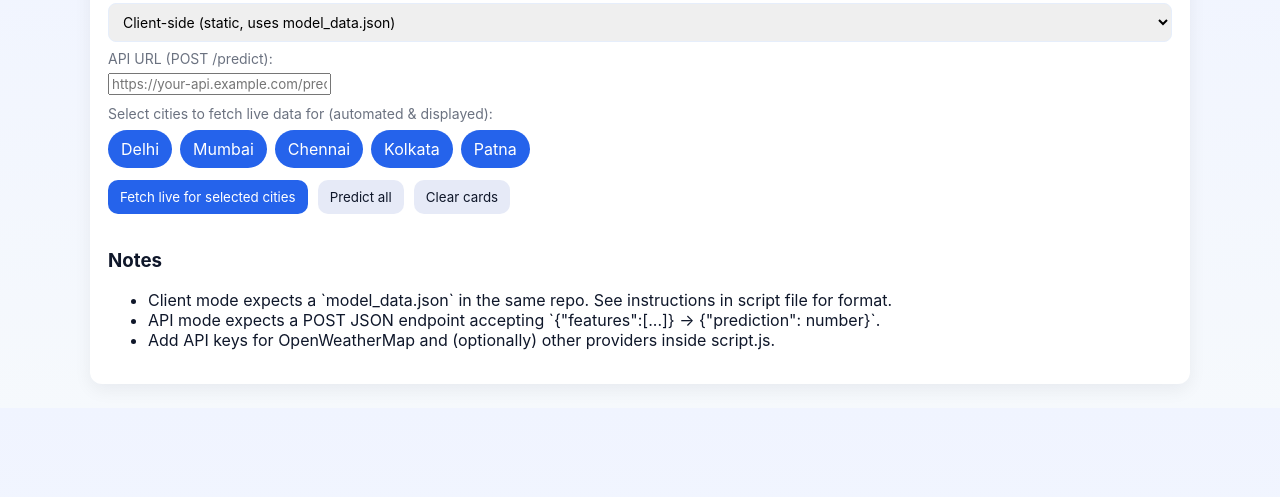
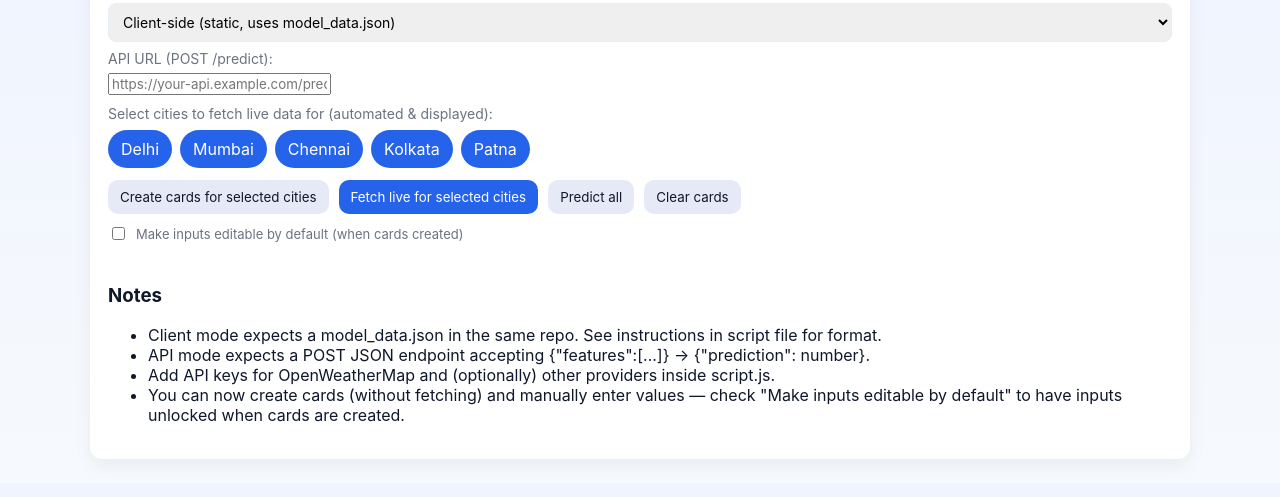
Before and after one commit to charolette-xiome/-Health-Impact-Predictor, a plain HTML site: page index.html in a window 1280 px wide. Shown: the part 105-602 px from the top of the page. Drawn offline with Linux system fonts and the light colour scheme; no server answers.

Commit message:
Update index.html

```diff
--- a/index.html
+++ b/index.html
@@ -31,9 +31,17 @@
                 <!-- chips inserted by JS -->
             </div>
             <div class="btn-row">
+                <button id="createCardsBtn">Create cards for selected cities</button>
                 <button id="fetchCitiesBtn" class="primary">Fetch live for selected cities</button>
                 <button id="predictAllBtn">Predict all</button>
                 <button id="clearBtn">Clear cards</button>
+            </div>
+
+            <div style="margin-top:10px;">
+                <label style="display:inline-flex; align-items:center; gap:8px;">
+                    <input type="checkbox" id="editableByDefault" />
+                    <span style="font-size:13px; color:#6b7280">Make inputs editable by default (when cards created)</span>
+                </label>
             </div>
         </section>
 
@@ -44,10 +52,11 @@
         <section class="instructions">
             <h3>Notes</h3>
             <ul>
-                <li>Client mode expects a `model_data.json` in the same repo. See instructions in script file for
+                <li>Client mode expects a <code>model_data.json</code> in the same repo. See instructions in script file for
                     format.</li>
-                <li>API mode expects a POST JSON endpoint accepting `{"features":[...]} -> {"prediction": number}`.</li>
+                <li>API mode expects a POST JSON endpoint accepting <code>{"features":[...]}</code> -> <code>{"prediction": number}</code>.</li>
                 <li>Add API keys for OpenWeatherMap and (optionally) other providers inside <code>script.js</code>.</li>
+                <li>You can now create cards (without fetching) and manually enter values — check "Make inputs editable by default" to have inputs unlocked when cards are created.</li>
             </ul>
         </section>
     </main>
```
